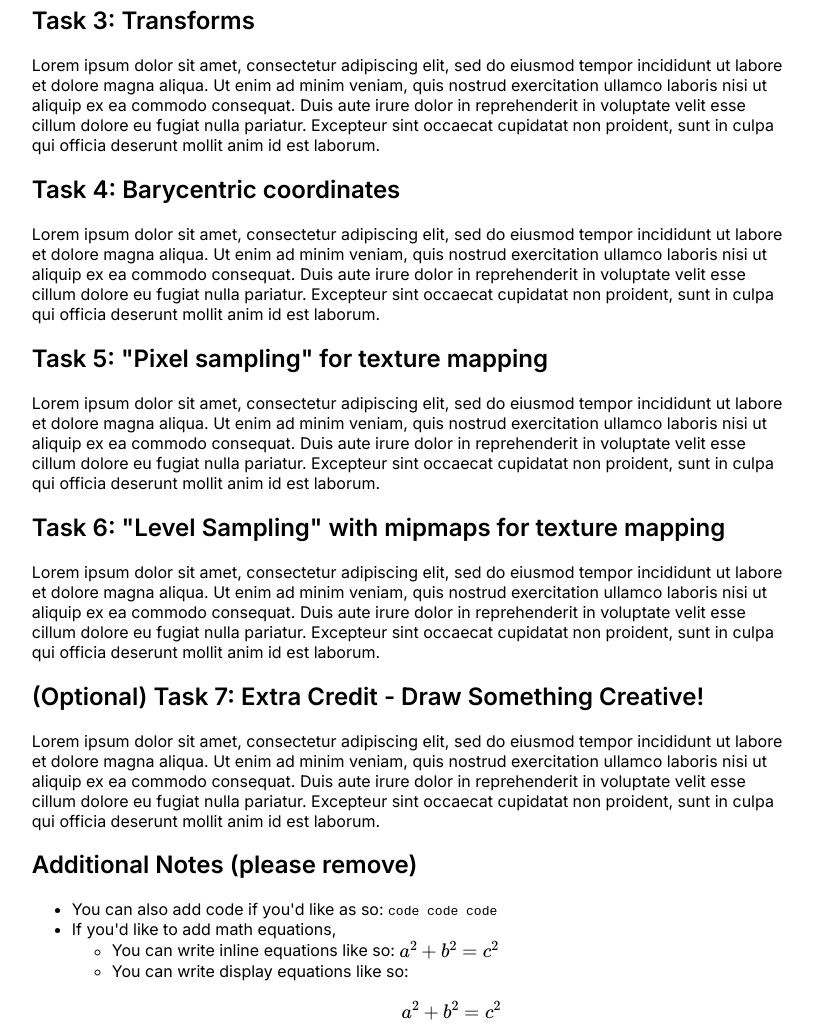
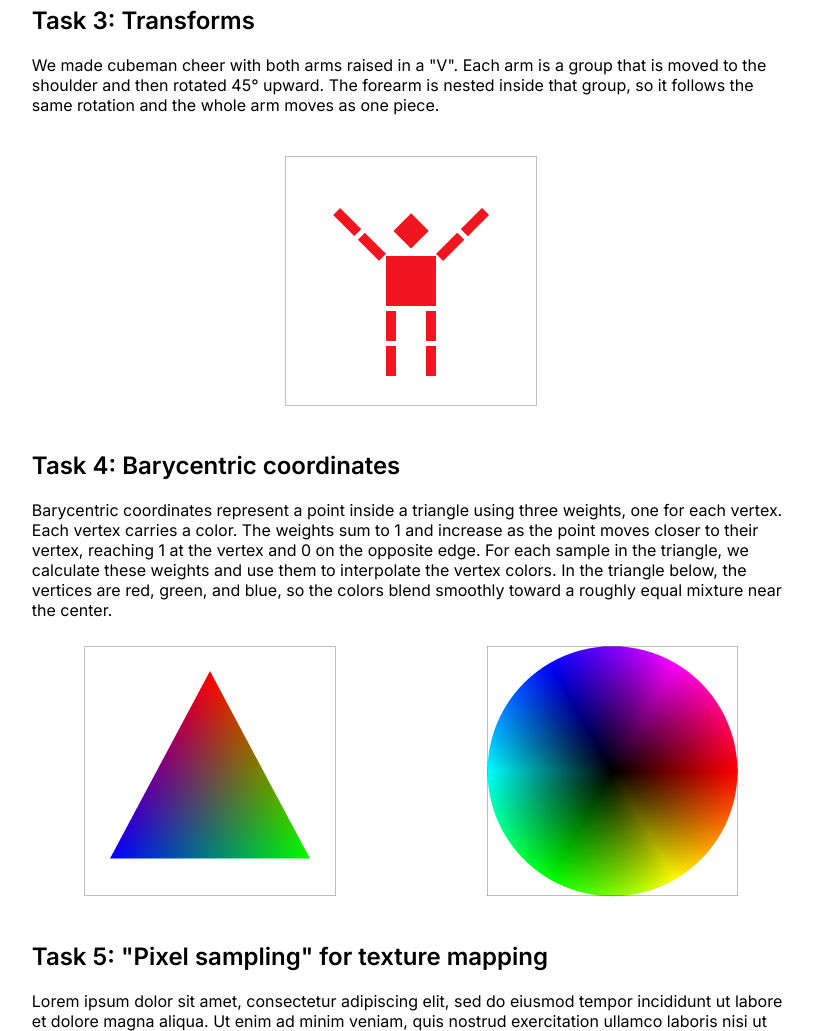
Before and after one commit to cal-cs184-student/hw1-lettuce-better-writeup, a plain HTML site: page index.html in a window 1280 px wide. Shown: the part 2700-3731 px from the top of the page, without its empty margins (229-1042 px from the left). Drawn offline with nearby package versions, Linux system fonts and the light colour scheme; some packages are replaced by stand-ins of ours.

Commit message:
add: tasks 3 and 4

```diff
--- a/index.html
+++ b/index.html
@@ -114,10 +114,29 @@
 		</div>
 
 		<h2>Task 3: Transforms</h2>
-		Lorem ipsum dolor sit amet, consectetur adipiscing elit, sed do eiusmod tempor incididunt ut labore et dolore magna aliqua. Ut enim ad minim veniam, quis nostrud exercitation ullamco laboris nisi ut aliquip ex ea commodo consequat. Duis aute irure dolor in reprehenderit in voluptate velit esse cillum dolore eu fugiat nulla pariatur. Excepteur sint occaecat cupidatat non proident, sunt in culpa qui officia deserunt mollit anim id est laborum.
+		We made cubeman cheer with both arms raised in a "V". Each arm is a group that is moved to the shoulder and then rotated 45&deg; upward.
+		The forearm is nested inside that group, so it follows the same rotation and the whole arm moves as one piece.
+
+		<figure>
+			<img src="assets/task3-my-robot.png" width="400px"/>
+		</figure>
 
 		<h2>Task 4: Barycentric coordinates</h2>
-		Lorem ipsum dolor sit amet, consectetur adipiscing elit, sed do eiusmod tempor incididunt ut labore et dolore magna aliqua. Ut enim ad minim veniam, quis nostrud exercitation ullamco laboris nisi ut aliquip ex ea commodo consequat. Duis aute irure dolor in reprehenderit in voluptate velit esse cillum dolore eu fugiat nulla pariatur. Excepteur sint occaecat cupidatat non proident, sunt in culpa qui officia deserunt mollit anim id est laborum.
+		Barycentric coordinates represent a point inside a triangle using three weights, one for each vertex. Each vertex carries a color. The weights sum to 1 and increase as the point moves closer to their vertex, reaching 1 at the vertex and 0 on the opposite edge.
+		For each sample in the triangle, we calculate these weights and use them to interpolate the vertex colors. In the triangle below, the vertices are red, green, and blue, so the colors blend smoothly toward a roughly equal mixture near the center.
+
+		<div style="display: flex; flex-direction: column; align-items: center;">
+			<table style="width: 100%; text-align: center; border-collapse: collapse;">
+			  <tr>
+				<td style="text-align: center;">
+				  <img src="assets/task4-rgb-triangle.png" width="400px"/>
+				</td>
+				<td style="text-align: center;">
+				  <img src="assets/task4-test7.png" width="400px"/>
+				</td>
+			  </tr>
+			</table>
+		</div>
 
 		<h2>Task 5: "Pixel sampling" for texture mapping</h2>
 		Lorem ipsum dolor sit amet, consectetur adipiscing elit, sed do eiusmod tempor incididunt ut labore et dolore magna aliqua. Ut enim ad minim veniam, quis nostrud exercitation ullamco laboris nisi ut aliquip ex ea commodo consequat. Duis aute irure dolor in reprehenderit in voluptate velit esse cillum dolore eu fugiat nulla pariatur. Excepteur sint occaecat cupidatat non proident, sunt in culpa qui officia deserunt mollit anim id est laborum.
```
Also changed, not shown: assets/task3-my-robot.png (added), assets/task4-rgb-triangle.png (added), assets/task4-test7.png (added), my_robot.svg (added).
